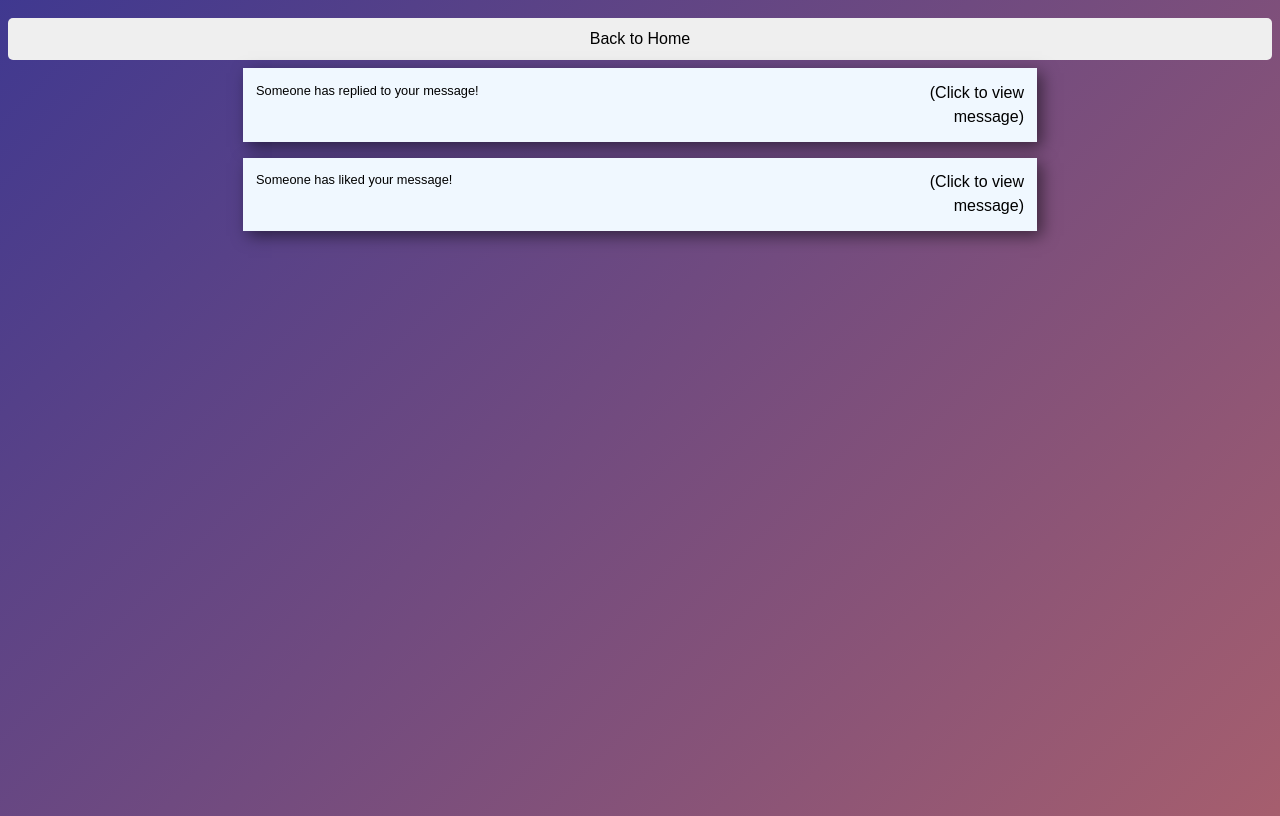
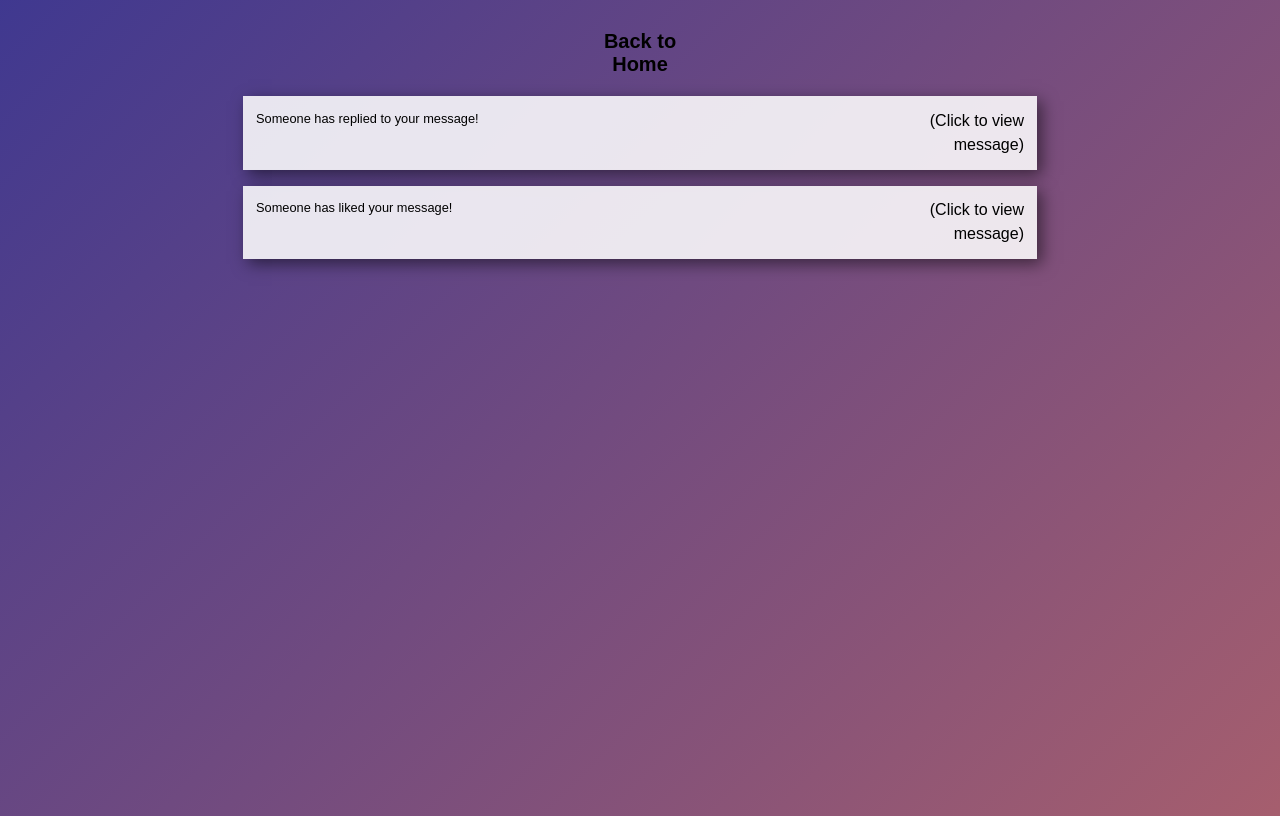
Before and after one commit to samgator/gator-greetings, a React (Vite) app in the folder react-apps/: page /home/notifications in a window 1280 px wide. Built offline with nearby package versions, Linux system fonts and the light colour scheme.

Commit message:
Added structure for routing to the source message

```diff
--- a/react-apps/src/Notification.jsx
+++ b/react-apps/src/Notification.jsx
@@ -1,8 +1,16 @@
+import { useNavigate } from 'react-router-dom';
 import './NotificationPage.css'
 
-function Notification({notification}) {
+function Notification({notification, source}) {
+    const navigate = useNavigate();
+
+    function navigateSource(){
+        //function to navigate to notification's source message
+        navigate(`message/${source}`, { relative: 'path' });
+    }
+
     return (
-        <div className='notification-container'>
+        <div className='notification-container' onClick={navigateSource}>
             <p className='notification'>{notification}</p>
             <p className='return-message'>(Click to view message)</p>
         </div>
--- a/react-apps/src/NotificationPage.css
+++ b/react-apps/src/NotificationPage.css
@@ -8,7 +8,7 @@
 .notification-container{
     width: 60vw;
     align-items: left;
-    background-color: aliceblue;
+    background-color: #ffffffdd;
     box-shadow: 5px 5px 15px rgba(0, 0, 0, 0.5);
     padding: 1vw;
     margin: 1vh;
@@ -16,12 +16,34 @@
     flex-direction: row;
 }
 
+.notification-container:hover{
+    cursor: pointer;
+    opacity: 90%;
+}
+
 .notification{
     font-size: 1vw;
     font-style: bold;
     width: 80%
 }
+
 .return-message{
     width: 20%;
     text-align: right;
 }
+
+.exit-notifications-btn{
+    width: 10vw;
+    background-color: transparent;
+    color: black;
+    font-weight: bold;
+    font-size: 20px;
+    border: none;
+    cursor: pointer;
+    transition: transform 0.2s ease-in-out, color 0.2s ease-in-out;
+}
+
+.exit-notifications-btn:hover {
+    color: #FA4616;
+    transform: scale(1.1);
+}
--- a/react-apps/src/NotificationPage.jsx
+++ b/react-apps/src/NotificationPage.jsx
@@ -11,9 +11,9 @@ function NotificationPage() {
 
     return (
         <div className='notifications-container'>
-            <button onClick={navigateHome}>Back to Home</button>
-            <Notification notification={"Someone has replied to your message!"}/>
-            <Notification notification={"Someone has liked your message!"}/>
+            <button className='exit-notifications-btn' onClick={navigateHome}>Back to Home</button>
+            <Notification notification={"Someone has replied to your message!"} source={"RemoveThis"/*Enter message source here*/}/>
+            <Notification notification={"Someone has liked your message!"} source={"RemoveThis"/*Enter message source here*/}/>
         </div>
     );
 }
```
